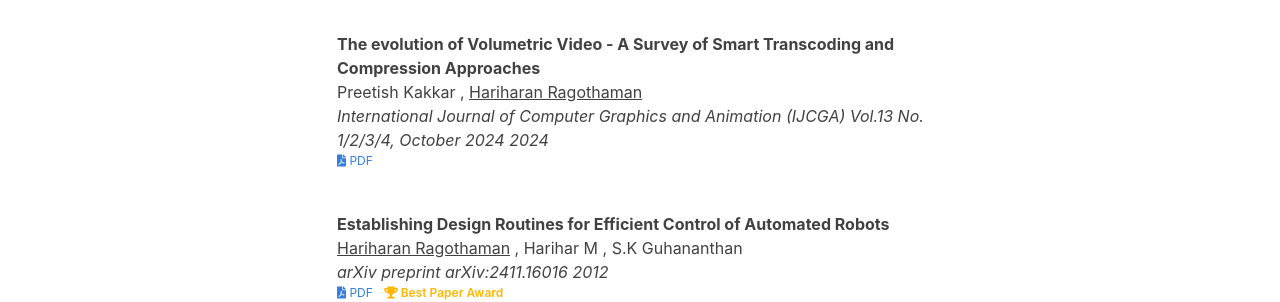
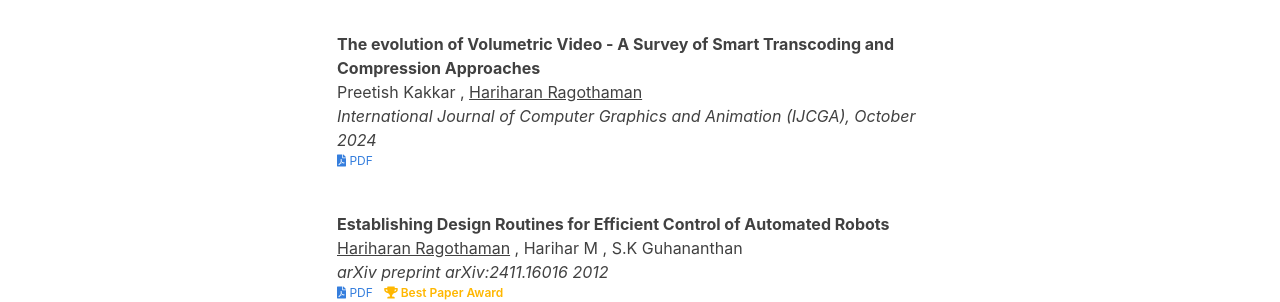
Before and after one commit to hariharanragothaman/hariharanragothaman.github.io, a Jekyll site: the page built from index.md, in a window 1280 px wide. Shown: the part 1080-1382 px from the top of the page. Built offline with Jekyll 4.4.1, drawn with Linux system fonts in a browser that asks for light colours; nearby versions of some CDN libraries; some web fonts are replaced.

Commit message:
Polishes and Updates

```diff
--- a/_data/publications.yaml
+++ b/_data/publications.yaml
@@ -4,7 +4,7 @@
     - Preetish Kakkar
     - Hariharan Ragothaman
   title: The evolution of Volumetric Video - A Survey of Smart Transcoding and Compression Approaches
-  venue: International Journal of Computer Graphics and Animation (IJCGA) Vol.13  No. 1/2/3/4, October 2024
+  venue: International Journal of Computer Graphics and Animation (IJCGA), October
   year: 2024
   type: Journal
   pdf: https://aircconline.com/ijcga/V14N4/14424ijcga01.pdf
```
